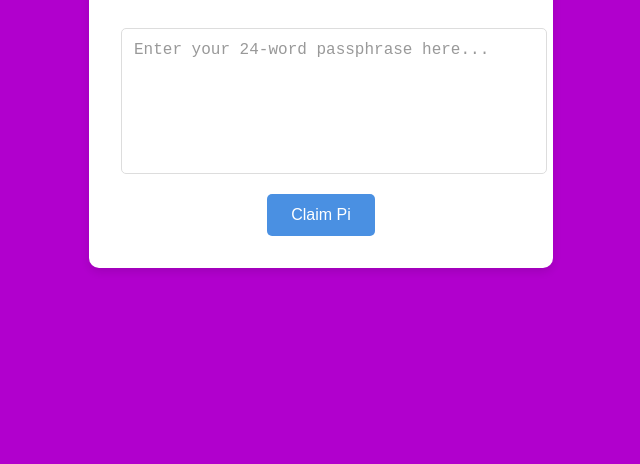
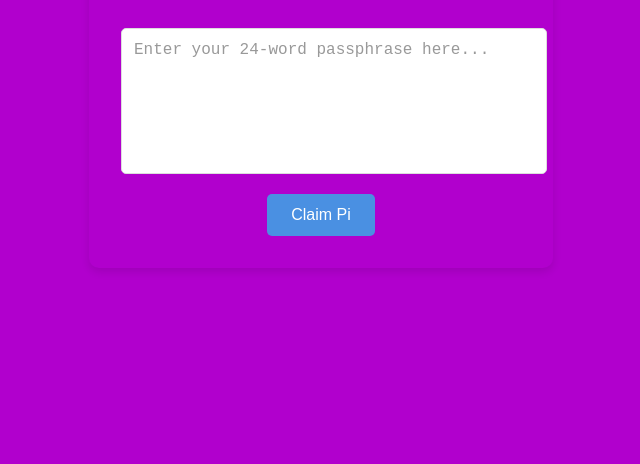
Before and after one commit to bshpkelvin/pi-claim, a plain HTML site: page index.html in a window 1280 px wide. Shown: the part 336-800 px from the top of the page, without its empty margins (319-959 px from the left). Drawn offline with Linux system fonts and the light colour scheme.

Commit message:
Update styles.css

```diff
--- a/styles.css
+++ b/styles.css
@@ -12,7 +12,7 @@ body {
 
 .container {
     text-align: center;
-    background-color: #FFFFFF;
+    background-color: #b100cd;
     padding: 2rem;
     border-radius: 10px;
     box-shadow: 0 4px 8px rgba(0, 0, 0, 0.1);
```
